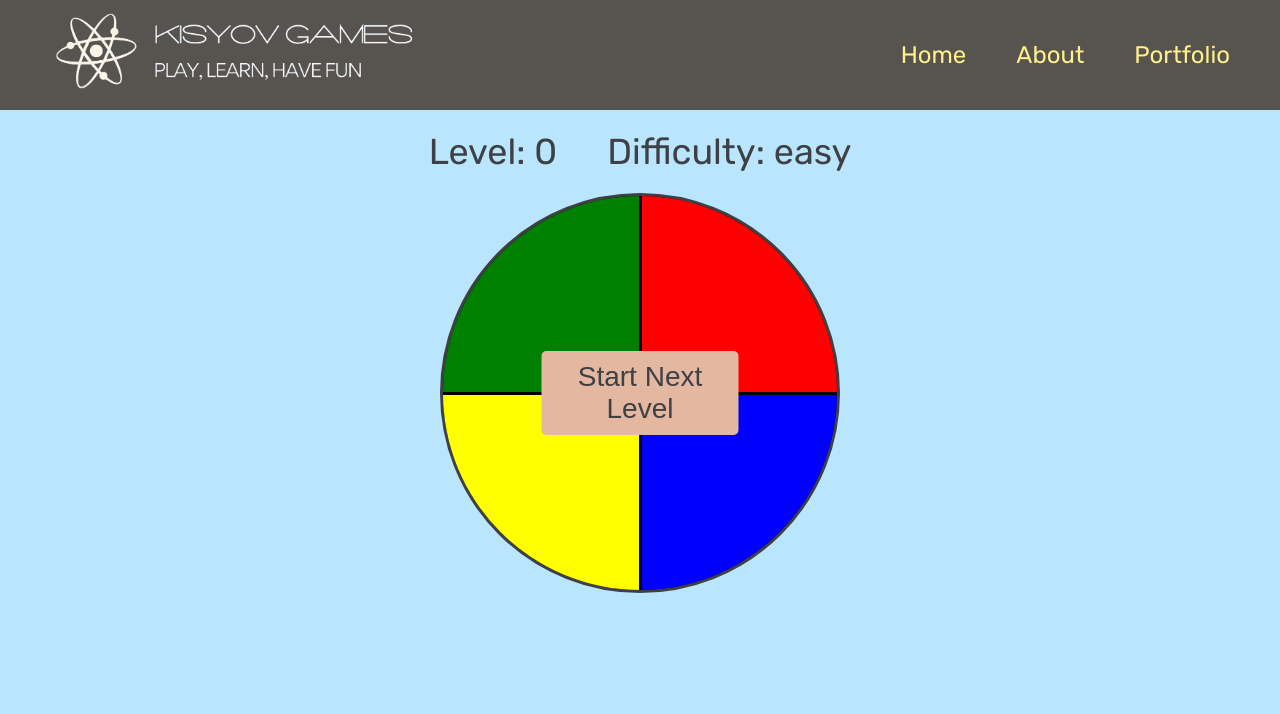
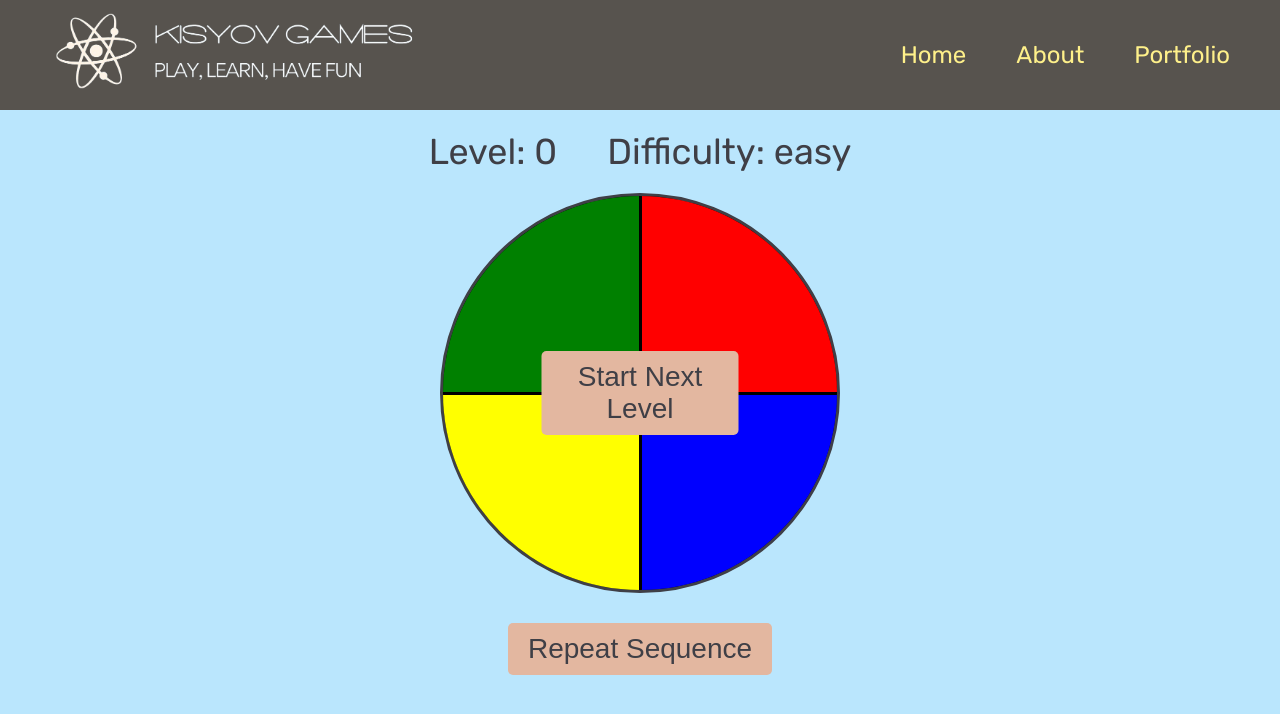
Before and after one commit to Kisyov92/Kisyov-Games, a React (Vite) app: page /simon in a window 1280 px wide. Both pictures are taken after a click on the button "Easy". Shown: the top 714 px of the page. Built offline with nearby package versions, Linux system fonts and the light colour scheme.

Commit message:
simon game finished, code needs refactoring

```diff
--- a/src/games/simon/DeviceSimon.jsx
+++ b/src/games/simon/DeviceSimon.jsx
@@ -18,7 +18,14 @@ function sequenceMatch(seq, playerSeq) {
   return playerSeq.every((el, i) => el === seq[i]);
 }
 
-function DeviceSimon({ level, onLevelUp, isPlaying, onMatchingSeqs }) {
+function DeviceSimon({
+  level,
+  onLevelUp,
+  isPlaying,
+  onEndPlay,
+  onEndGame,
+  difficulty,
+}) {
   const [sequence, setSequence] = useState([]);
   const [playerSequence, setPlayerSequence] = useState([]);
   const [activeBtn, setActiveBtn] = useState([]);
@@ -30,7 +37,12 @@ function DeviceSimon({ level, onLevelUp, isPlaying, onMatchingSeqs }) {
       playerSequence.length === sequence.length - 1 &&
       playerSequence.length !== 0
     ) {
-      onMatchingSeqs();
+      onEndPlay();
+    }
+
+    if (!sequenceMatch(sequence, playerSequence)) {
+      onEndGame();
+      onEndPlay();
     }
   });
 
@@ -40,12 +52,20 @@ function DeviceSimon({ level, onLevelUp, isPlaying, onMatchingSeqs }) {
 
   async function handleShowSequence() {
     setAllowClicks(false);
-    for (const num of sequence) {
+    if (difficulty === "easy") {
+      for (const num of sequence) {
+        await wait(0.5);
+        setActiveBtn(num);
+        await wait(0.5);
+        setActiveBtn(null);
+      }
+    } else if (difficulty === "hard") {
       await wait(0.5);
-      setActiveBtn(num);
+      setActiveBtn(sequence[sequence.length - 1]);
       await wait(0.5);
       setActiveBtn(null);
     }
+
     setAllowClicks(true);
   }
 
@@ -91,9 +111,13 @@ function DeviceSimon({ level, onLevelUp, isPlaying, onMatchingSeqs }) {
           <button onClick={handleNextLevel}>Start Next Level</button>
         )}
       </div>
-      {isPlaying && allowClicks && (
-        <button className={classes.repeat}>Repeat Sequence</button>
-      )}
+      <button
+        className={classes.repeat}
+        onClick={handleShowSequence}
+        disabled={!allowClicks || !isPlaying}
+      >
+        Repeat Sequence
+      </button>
     </>
   );
 }
--- a/src/games/simon/DeviceSimon.module.css
+++ b/src/games/simon/DeviceSimon.module.css
@@ -61,6 +61,12 @@
   margin-top: 3rem;
 }
 
+.repeat:disabled {
+  cursor: not-allowed;
+  background-color: rgba(227, 183, 160);
+  box-shadow: none;
+}
+
 .active {
   opacity: 0.7;
 }
--- /dev/null
+++ b/src/games/simon/GameOverModal.jsx
@@ -0,0 +1,17 @@
+/* eslint-disable react/prop-types */
+import Modal from "../../UI/Modal";
+
+function GameOverModal({ onGameRestart, level, difficulty }) {
+  return (
+    <Modal>
+      <h2>Game Over!</h2>
+      <p>
+        You reached level {level} on {difficulty} mode
+      </p>
+      <p>Give it another go</p>
+      <button onClick={onGameRestart}>PLAY AGAIN</button>
+    </Modal>
+  );
+}
+
+export default GameOverModal;
--- a/src/games/simon/Simon.jsx
+++ b/src/games/simon/Simon.jsx
@@ -2,6 +2,7 @@ import { useState } from "react";
 import DeviceSimon from "./DeviceSimon";
 import Stats from "./Stats";
 import StartModal from "./StartModal";
+import GameOverModal from "./GameOverModal";
 
 function Simon() {
   const [gameOver, setGameOver] = useState(false);
@@ -18,8 +19,18 @@ function Simon() {
     setIsPlaying(true);
   }
 
-  function handleMathingSequences() {
+  function handleEndPlay() {
     setIsPlaying(false);
+  }
+
+  function handleEndGame() {
+    setGameOver(true);
+  }
+
+  function handleGameRestart() {
+    setGameOver(false);
+    setDifficulty(null);
+    setLevel(0);
   }
 
   return (
@@ -34,10 +45,18 @@ function Simon() {
             level={level}
             onLevelUp={handleLevelUp}
             isPlaying={isPlaying}
-            onMatchingSeqs={handleMathingSequences}
+            difficulty={difficulty}
+            onEndPlay={handleEndPlay}
+            onEndGame={handleEndGame}
           />
-          {gameOver && <h2>GAME OVER</h2>}
         </>
+      )}
+      {gameOver && (
+        <GameOverModal
+          onGameRestart={handleGameRestart}
+          level={level}
+          difficulty={difficulty}
+        />
       )}
     </>
   );
```
